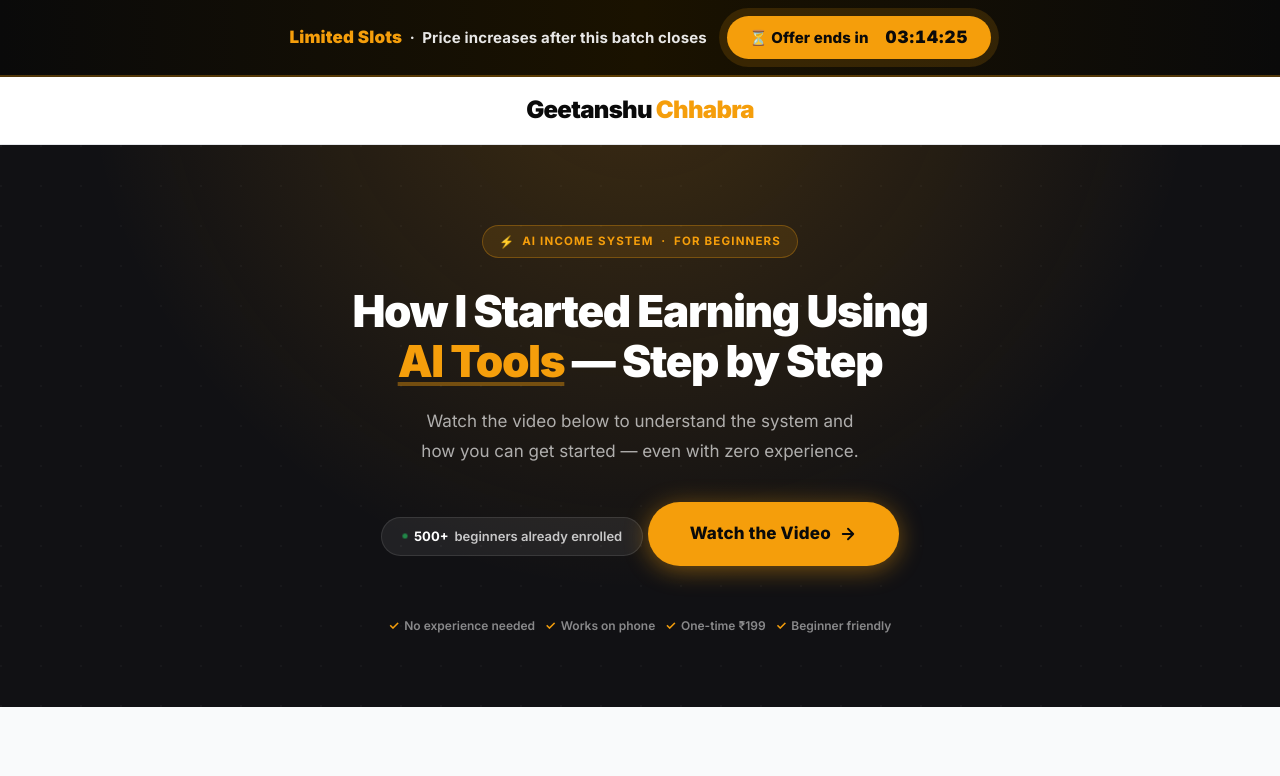
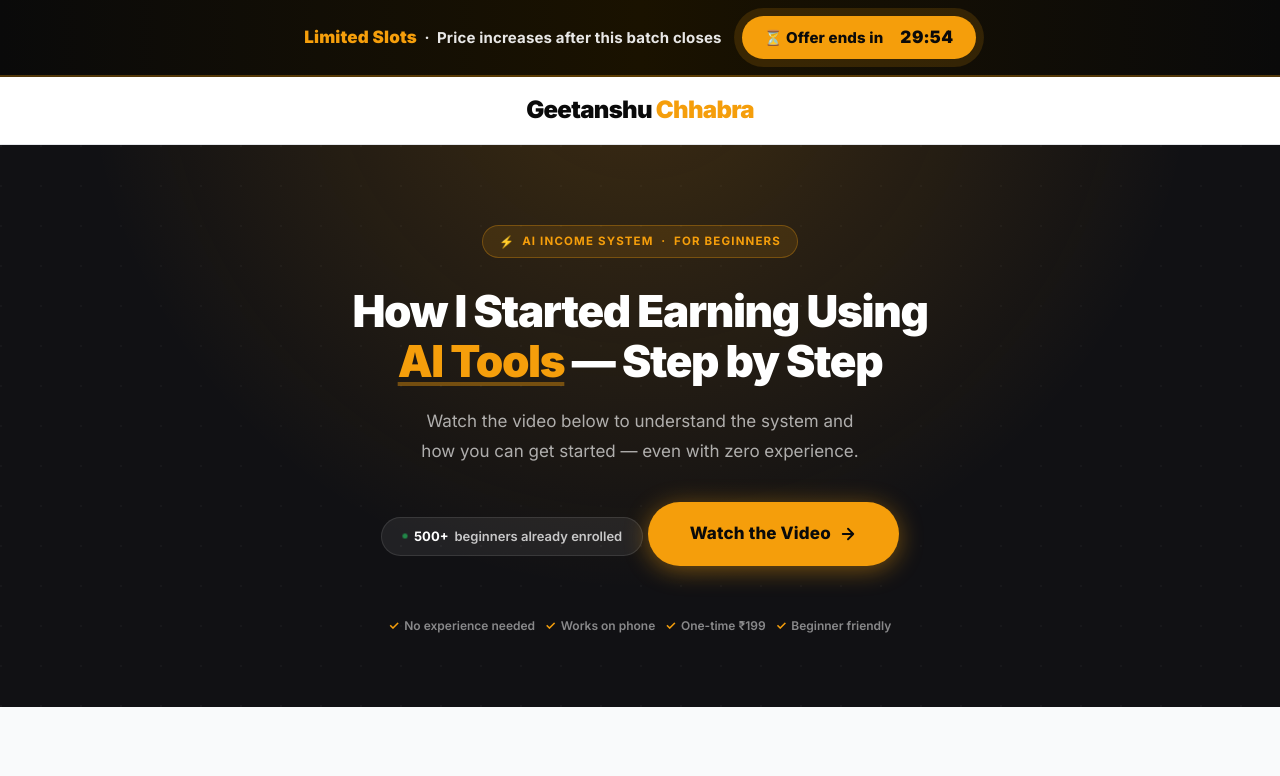
Before and after one commit to Tarushi0106/G-project, a website: page index.html in a window 1280 px wide. Shown: the top 776 px of the page. Drawn offline with Linux system fonts and the light colour scheme.

Commit message:
Set offer countdown to 30 minutes from page load
Co-Authored-By: Claude Sonnet 4.6 <noreply@anthropic.com>

```diff
--- a/index.html
+++ b/index.html
@@ -641,7 +641,7 @@ body{
   <!-- TOP BAR -->
   <div class="topbar">
     <span class="topbar-text"><b>Limited Slots</b> &nbsp;·&nbsp; Price increases after this batch closes</span>
-    <span class="countdown-wrap">⏳ Offer ends in &nbsp;<span id="countdown">--:--:--</span></span>
+    <span class="countdown-wrap">⏳ Offer ends in &nbsp;<span id="countdown">30:00</span></span>
   </div>
 
   <!-- NAV -->
@@ -1063,20 +1063,25 @@ body{
 <script>
 /* ── COUNTDOWN TIMER ── */
 (function() {
-  var end = new Date();
-  end.setHours(23,59,59,0);
-  if (new Date() > end) end.setDate(end.getDate() + 1);
+  var MINUTES = 30;
+  var key = 'offerEndTime';
+  var stored = localStorage.getItem(key);
+  var end;
+  if (stored) {
+    end = new Date(parseInt(stored, 10));
+  } else {
+    end = new Date(Date.now() + MINUTES * 60 * 1000);
+    localStorage.setItem(key, end.getTime());
+  }
 
   function tick() {
-    var now  = new Date();
-    var diff = end - now;
-    if (diff <= 0) { end.setDate(end.getDate() + 1); diff = end - new Date(); }
-    var h = Math.floor(diff / 3600000);
-    var m = Math.floor((diff % 3600000) / 60000);
+    var diff = end - Date.now();
+    if (diff <= 0) { diff = 0; }
+    var m = Math.floor(diff / 60000);
     var s = Math.floor((diff % 60000) / 1000);
     var pad = function(n){ return String(n).padStart(2,'0'); };
     var el = document.getElementById('countdown');
-    if (el) el.textContent = pad(h) + ':' + pad(m) + ':' + pad(s);
+    if (el) el.textContent = pad(m) + ':' + pad(s);
   }
   tick();
   setInterval(tick, 1000);
```
